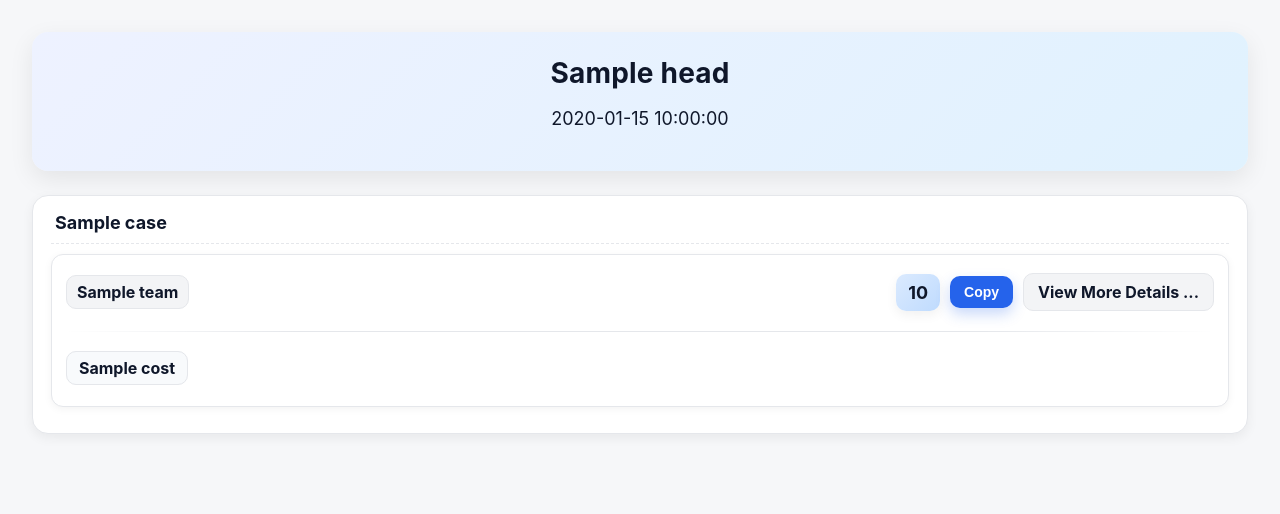
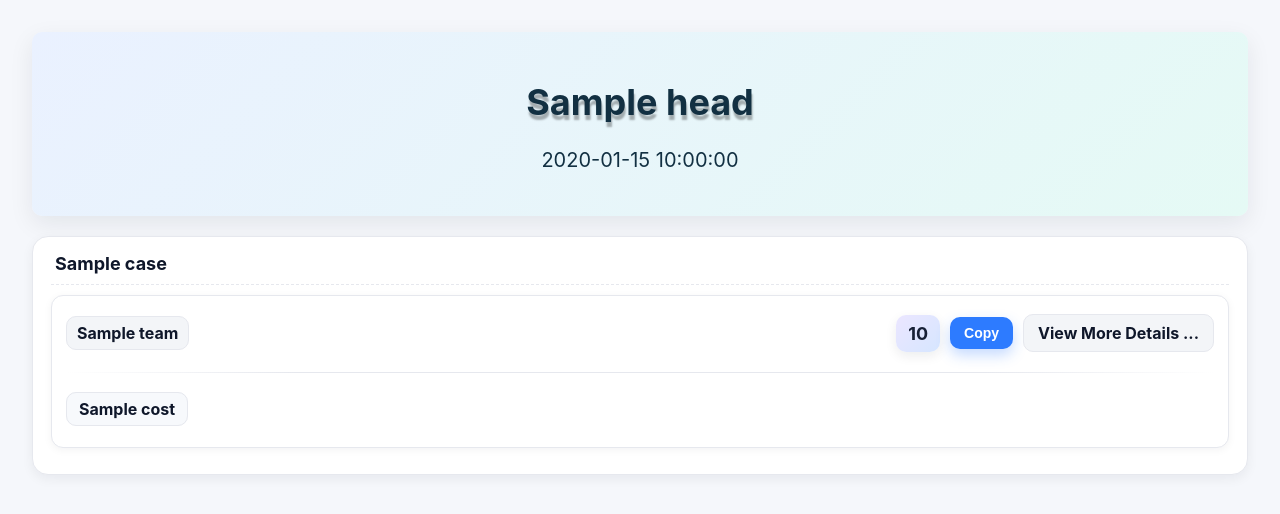
Before and after one commit to PlaxtonFlarion/NexaFlow, a Python web app: template schematic/templates/template_main_total.html in a window 1280 px wide. Shown: the top 514 px of the page. Run offline with Jinja, Linux system fonts and the light colour scheme; the template is opened without the code that fills it: most values are stand-ins (such as "Sample title", 1, 10 or a date in 2020).

Commit message:
bug fixes

```diff
--- a/schematic/templates/template_main_total.html
+++ b/schematic/templates/template_main_total.html
@@ -22,58 +22,41 @@ This file is licensed under the Framix :: 画帧秀 License. See the LICENSE.md
         body {
             font-family: -apple-system,BlinkMacSystemFont,"Segoe UI",Roboto,"Helvetica Neue",Arial,"Noto Sans";
             margin: 32px;
-            color: #111827;
-            background: #f6f7f9;
+            color: #0f172a;
+            background: #f5f7fb;
         }
 
         /* ===== 顶部标题 ===== */
         .header {
-            background-image: linear-gradient(0deg, #fc940a, #e3a965, #bdbda5, #72d0e6);
-            color: #ffffff;
-            padding: 20px;
+            background: linear-gradient(135deg, #eaf1ff 0%, #e5faf5 100%);
+            color: #123042;
+            box-shadow: 0 8px 24px rgba(15, 23, 42, .08);
+            padding: 24px;
             text-align: center;
             font-size: 20px;
             border-radius: 10px;
             margin-bottom: 20px;
-            box-shadow: 0px 0px 10px rgba(0, 0, 0, 0.8);
         }
         h1 {
             font-size: 36px;
-            color: #EAECEF;
+            color: #123042;
             text-shadow: 1px 5px 2px rgba(0, 0, 0, 0.3);
-        }
-        .header {
-            background: linear-gradient(135deg, #eef2ff 0%,#e0f2fe 100%);
-            color: #0f172a;
-            padding: 24px;
-            text-align: center;
-            font-size: 18px;
-            border-radius: 16px;
-            margin-bottom: 24px;
-            box-shadow: 0 8px 24px rgba(0,0,0,.08);
-        }
-        h1 {
-            margin:0 0 6px 0;
-            font-size: 28px;
-            color: #0f172a;
-            text-shadow: none;
-            letter-spacing: .2px;
         }
 
         /* ===== 信息盒（分组卡片） ===== */
         .info-box {
-            border: 1px solid #e5e7eb;
+            border: 1px solid #e6e8ee;
             background: #ffffff;
+            box-shadow: 0 4px 12px rgba(15, 23, 42, .06);
             border-radius: 16px;
             padding: 16px 18px 10px;
             margin-bottom: 20px;
-            box-shadow: 0 4px 12px rgba(0,0,0,.06);
             transition: transform .2s ease, box-shadow .2s ease, border-color .2s ease;
         }
         .info-box:hover {
+            box-shadow: 0 8px 24px rgba(15, 23, 42, .10);
+            border-color: rgba(32, 126, 255, .18);
             transform: translateY(-2px);
-            box-shadow: 0 8px 24px rgba(0,0,0,.08);
-            border-color: rgba(37,99,235,.18);
         }
 
         /* 分组标题行 */
@@ -83,11 +66,11 @@ This file is licensed under the Framix :: 画帧秀 License. See the LICENSE.md
             gap: 10px;
             padding: 0 4px 10px;
             margin: 0 0 10px 0;
-            border-bottom: 1px dashed #e5e7eb;
+            border-bottom: 1px dashed #e6e8ee;
         }
         .case h3 {
+            color: #0f172a;
             margin: 0;
-            color: #0f172a;
             font-size: 18px;
             font-weight: 700;
         }
@@ -95,23 +78,23 @@ This file is licensed under the Framix :: 画帧秀 License. See the LICENSE.md
         /* ===== 单个设备卡片 ===== */
         .device {
             background: #ffffff;
-            border: 1px solid #e5e7eb;
+            border: 1px solid #e6e8ee;
+            box-shadow: 0 2px 8px rgba(15, 23, 42, .05);
             border-radius: 12px;
-            box-shadow: 0 2px 8px rgba(0,0,0,.05);
             margin-bottom: 16px;
             padding: 12px 14px;
             transition: transform .18s ease, box-shadow .18s ease, border-color .18s ease, background .18s ease;
         }
         .device:hover {
+            box-shadow: 0 8px 24px rgba(15, 23, 42, .10);
+            border-color: rgba(32, 126, 255, .20);
+            background: linear-gradient(160deg, #fbfdff, #f3f8ff);
             transform: translateY(-2px);
-            box-shadow: 0 8px 24px rgba(0,0,0,.08);
-            border-color: rgba(37,99,235,.18);
-            background: linear-gradient(160deg,#f9fbff,#f4f9ff);
         }
         /* 完成态 hover：轻微绿色强调 */
         .device.complete:hover {
-            border-color: rgba(16,185,129,.35);
-            box-shadow: 0 10px 28px rgba(16,185,129,.18);
+            border-color: rgba(18, 184, 134, .35);
+            box-shadow: 0 10px 28px rgba(18, 184, 134, .18);
         }
 
         /* 卡片头部与结果区 */
@@ -130,10 +113,10 @@ This file is licensed under the Framix :: 画帧秀 License. See the LICENSE.md
 
         /* 团队标识 */
         .team {
+            color: #0f172a;
+            background: #f3f5f8;
+            border: 1px solid #e6e8ee;
             font-weight: 700;
-             color: #0f172a;
-             background: #f3f4f6;
-             border: 1px solid #e5e7eb;
             border-radius: 10px;
             padding: 6px 10px;
         }
@@ -147,54 +130,53 @@ This file is licensed under the Framix :: 画帧秀 License. See the LICENSE.md
 
         /* 单项 cost 标签 */
         .cost {
+            background: #f7f9fc;
+            color: #0f172a;
+            border: 1px solid #e6e8ee;
             padding: 6px 12px;
             border-radius: 10px;
-            background: #f8fafc;
-            color: #0f172a;
-            border: 1px solid #e5e7eb;
             font-weight: 700;
             transition: transform .15s ease, box-shadow .2s ease, border-color .2s ease;
         }
         .cost:hover {
+            box-shadow: 0 4px 12px rgba(15, 23, 42, .06);
+            border-color: rgba(32, 126, 255, .22);
             transform: translateY(-1px);
-            box-shadow: 0 4px 12px rgba(0,0,0,.06);
-            border-color: rgba(37,99,235,.18);
         }
 
         /* 平均值突出但克制 */
         .cost-avg {
+            background: linear-gradient(135deg, #ebe6ff 0%, #d6e6ff 100%);
+            color: #172036;
+            box-shadow: 0 4px 12px rgba(15, 23, 42, .08);
             padding: 8px 12px;
             font-size: 18px;
             border-radius: 10px;
-            background: linear-gradient(135deg, #dbeafe 0%, #bfdbfe 100%);
-            color: #0f172a;
-            box-shadow: 0 4px 12px rgba(0,0,0,.06);
             font-weight: 700;
             transition: transform .15s ease, box-shadow .2s ease, filter .2s ease;
         }
         .cost-avg:hover {
+            box-shadow: 0 8px 20px rgba(15, 23, 42, .12);
+            filter: saturate(1.05);
             transform: translateY(-1px);
-            box-shadow: 0 8px 20px rgba(0,0,0,.10);
-            filter: saturate(1.05);
         }
 
         /* ===== 按钮（复制 / 链接） ===== */
         .copy {
-            margin-right: 0;
+            background: #2d7bff;
+            color: #ffffff;
+            box-shadow: 0 6px 14px rgba(45, 123, 255, .28);
             cursor: pointer;
             padding: 8px 14px;
             border: none;
             border-radius: 10px;
             font-weight: 700;
             font-size: 14px;
-            background: #2563eb;
-            color: #ffffff;
-            box-shadow: 0 6px 14px rgba(37,99,235,.25);
             transition: transform .15s ease, box-shadow .2s ease, background .2s ease;
         }
         .copy:hover {
-            background: #1d4ed8;
-            box-shadow: 0 10px 24px rgba(29,78,216,.28);
+            background: #1f68eb;
+            box-shadow: 0 10px 24px rgba(31, 104, 235, .30);
             transform: translateY(-1px);
         }
         .copy:active {
@@ -203,22 +185,22 @@ This file is licensed under the Framix :: 画帧秀 License. See the LICENSE.md
 
         /* 次按钮风格的链接 */
         .link{
-            margin-right: 0;
+            color: #0f172a;
+            background: #f3f5f8;
+            border: 1px solid #e6e8ee;
             padding: 8px 14px;
             border-radius: 10px;
-            color: #0f172a;
             text-decoration: none;
             font-weight:700;
-            background: #f3f4f6;
-            border:1px solid #e5e7eb;
             transition: transform .15s ease, box-shadow .2s ease, border-color .2s ease, background .2s ease;
-            display:inline-flex; align-items:center; gap:8px;
+            display:inline-flex;
+            align-items:center; gap:8px;
         }
         .link:hover {
-            background: #eef2ff;
-            border-color: rgba(37,99,235,.18);
+            background: #eaf1ff;
+            border-color: rgba(32, 126, 255, .20);
+            box-shadow: 0 4px 12px rgba(15, 23, 42, .06);
             transform: translateY(-1px);
-            box-shadow: 0 4px 12px rgba(0,0,0,.06);
         }
         .link:active {
             transform: scale(.98);
@@ -227,24 +209,24 @@ This file is licensed under the Framix :: 画帧秀 License. See the LICENSE.md
             color: #0f172a;
         }
 
-        /* 分隔线：更轻的渐隐线 */
+        /* 分隔线：渐隐线 */
         .line {
             border: none;
             height: 1px;
             margin: 10px 0;
-            background: linear-gradient(90deg, transparent 0, #e5e7eb 20%, #e5e7eb 80%, transparent 100%);
+            background: linear-gradient(90deg, transparent 0, #e6e8ee 20%, #e6e8ee 80%, transparent 100%);
         }
 
         /* 状态标记（复制完成/条目完成） */
         .done {
-            background: #10b981 !important;
+            background: #12b886 !important;
             color: #ffffff !important;
         }
         .finish {
+            color: #0f172a;
+            background: #ecf2ff;
+            background-image: none;
             pointer-events: none;
-            color: #0f172a;
-            background: #eef2ff;
-            background-image: none;
         }
 
         #notification {
@@ -262,10 +244,12 @@ This file is licensed under the Framix :: 画帧秀 License. See the LICENSE.md
 
         /* ===== Loading：更柔和动画与隐藏态 ===== */
         .loading {
-            position:fixed; inset:0;
-            background-color: rgba(255,255,255,.82);
-            display:flex; justify-content:center;
-            align-items:center;
+            background-color: rgba(255,255,255,.84);
+            position: fixed;
+            inset: 0;
+            display: flex;
+            justify-content: center;
+            align-items: center;
             z-index: 9999;
             backdrop-filter: blur(2px);
             transition: opacity .35s ease;
@@ -275,10 +259,13 @@ This file is licensed under the Framix :: 画帧秀 License. See the LICENSE.md
             pointer-events: none;
         }
         .bar {
-            background: linear-gradient(180deg, #c7d2fe 0%, #93c5fd 100%);
-            height: 72px; width: 12px; margin: 0 5px; border-radius: 8px;
+            background: linear-gradient(180deg, #d4dcff 0%, #aeddff 100%);
+            box-shadow: 0 4px 12px rgba(15, 23, 42, .06);
+            height: 72px;
+            width: 12px;
+            margin: 0 5px;
+            border-radius: 8px;
             animation: wave 900ms ease-in-out infinite;
-            box-shadow: 0 4px 12px rgba(0,0,0,.06);
         }
         .bar:nth-child(2) { animation-delay:.08s }
         .bar:nth-child(3) { animation-delay:.16s }
```
Lines whose indentation alone changed are shown as unchanged.
